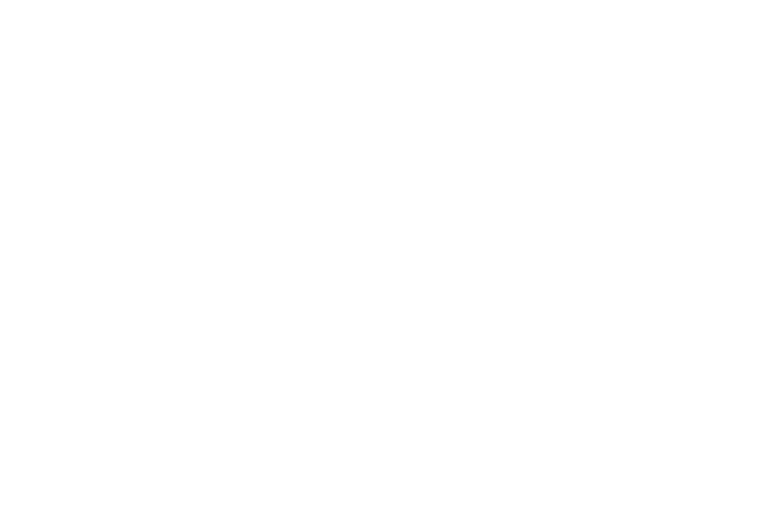
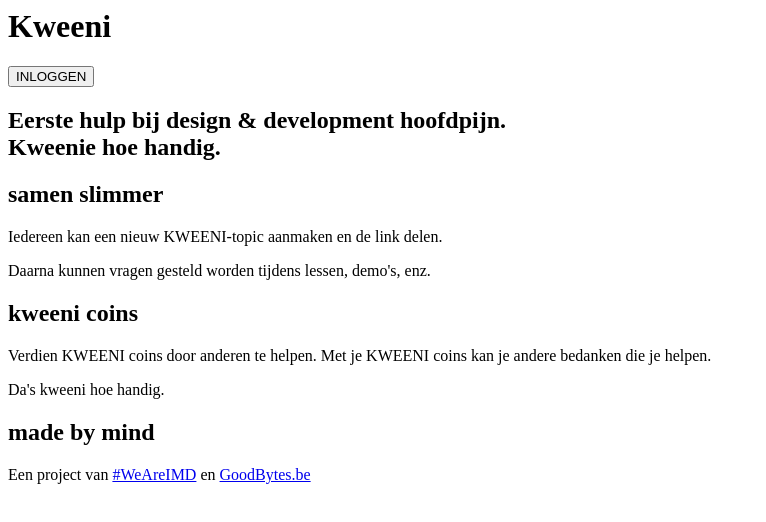
Before and after one commit to ArneBerckmans/Lab1, a plain HTML site: page index.html in a window 1280 px wide. Shown: the whole page, without its empty margins (0-766 px from the left). Drawn offline with Linux system fonts and the light colour scheme.

Commit message:
full index

```diff
--- a/index.html
+++ b/index.html
@@ -1 +1,20 @@
-<h1></h1>
+<body>
+<div class="kop">
+    <h1>Kweeni</h1>
+    <button>INLOGGEN</button>
+    <h2>Eerste hulp bij design & development hoofdpijn. </br>Kweenie hoe handig.</h2>
+</div>
+<div class="body">
+    <h2>samen slimmer</h2>
+    <p>Iedereen kan een nieuw KWEENI-topic aanmaken en de link delen.</p>
+    <p>Daarna kunnen vragen gesteld worden tijdens lessen, demo's, enz.</p>
+
+    <h2>kweeni coins</h2>
+    <p>Verdien KWEENI coins door anderen te helpen. Met je KWEENI coins kan je andere bedanken          die je helpen.</p>
+    <p>Da's kweeni hoe handig.</p>
+
+    <h2>made by mind</h2>
+    <p>Een project van <a href="https://www.weareimd.be/">#WeAreIMD</a> en
+    <a  href="https://www.goodbytes.be/">GoodBytes.be</a></p>
+</div>
+</body>
```
